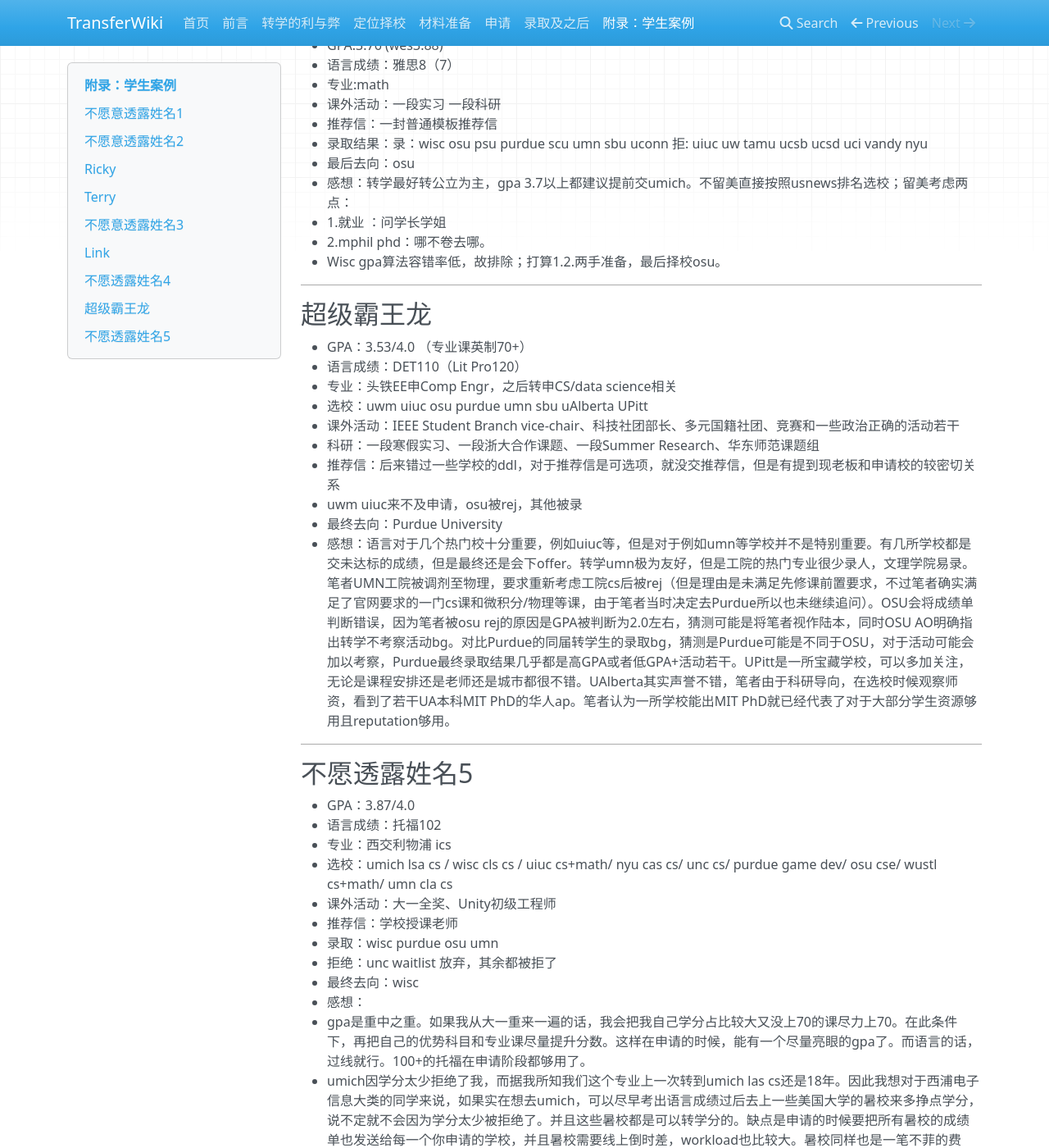
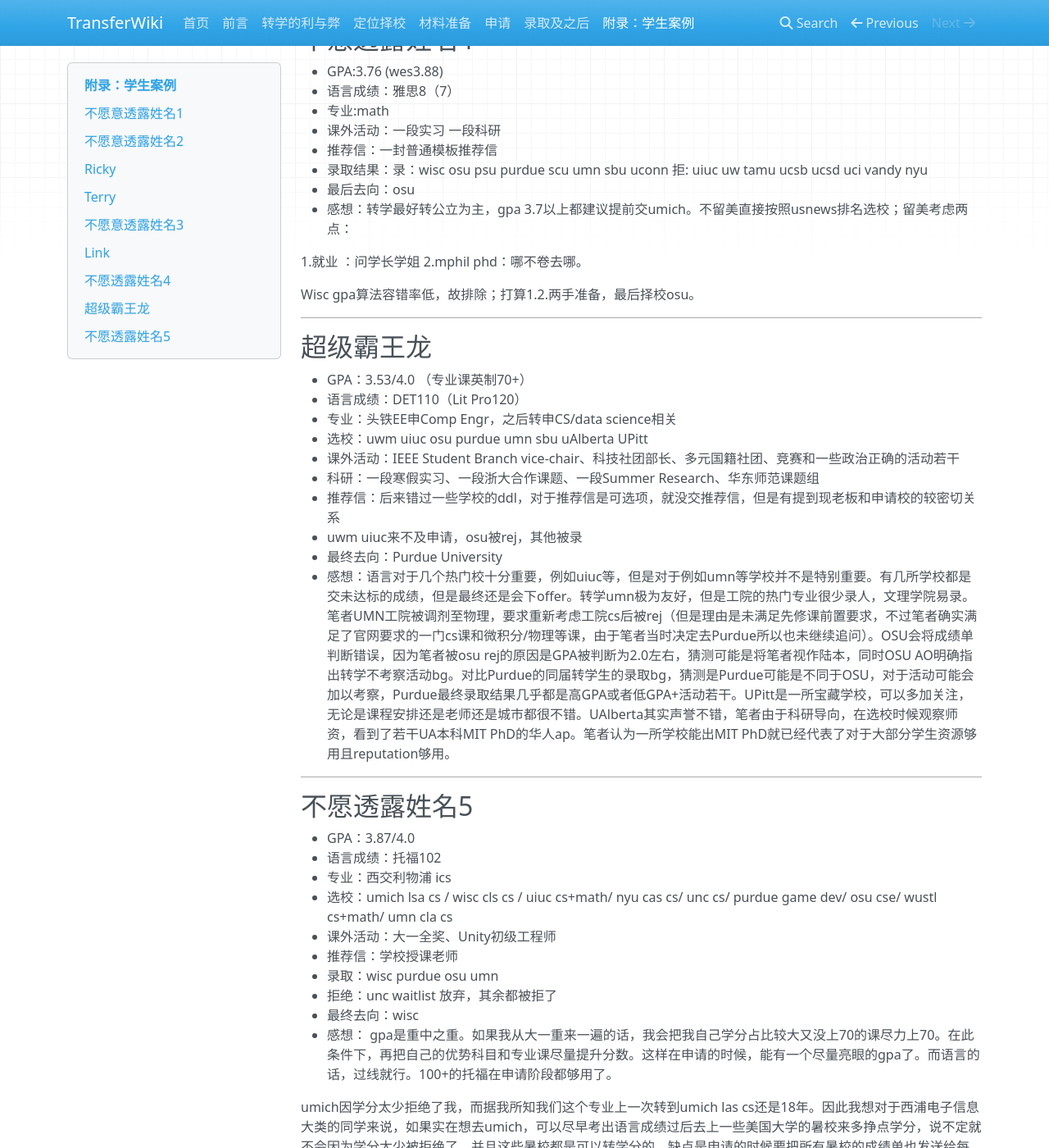
Before and after one commit to SihanXU/TransferWiki, an MkDocs documentation site: the page built from docs/bgs.md, in a window 1280 px wide and 1400 px high, scrolled down 2175 px. Shown: the whole window at 82% size. Built offline with MkDocs 1.6.1, drawn with Linux system fonts in a browser that asks for light colours; nearby versions of some CDN libraries.

Commit message:
Update bgs.md

```diff
--- a/docs/bgs.md
+++ b/docs/bgs.md
@@ -44,8 +44,10 @@
 - 录取结果：uiuc umn
 - 最后去向：uiuc
 - 感想：商科转学生可以到uiuc-econ后选择相关课程转专业到stem专业econometrics and quantitative economics; 可辅修math/CS有助申研和就业
-- 附:更详细的转学经历戳:  [Part1](https://mp.weixin.qq.com/s/RzOZaalfIzPSV1TxVscJgA)
-- 以及:   [Part2](https://mp.weixin.qq.com/s/oCb_urW7uxJXfQ6jd_vRjw)
+
+  附:更详细的转学经历戳:  [Part1](https://mp.weixin.qq.com/s/RzOZaalfIzPSV1TxVscJgA)
+
+  以及:   [Part2](https://mp.weixin.qq.com/s/oCb_urW7uxJXfQ6jd_vRjw)
 
 ***
 
@@ -105,9 +107,11 @@
 - 录取结果：录：wisc osu psu purdue scu umn sbu uconn 拒: uiuc uw tamu ucsb ucsd uci vandy nyu
 - 最后去向：osu
 - 感想：转学最好转公立为主，gpa 3.7以上都建议提前交umich。不留美直接按照usnews排名选校；留美考虑两点：
-- 1.就业 ：问学长学姐
-- 2.mphil phd：哪不卷去哪。
-- Wisc gpa算法容错率低，故排除；打算1.2.两手准备，最后择校osu。
+
+  1.就业 ：问学长学姐
+  2.mphil phd：哪不卷去哪。
+
+  Wisc gpa算法容错率低，故排除；打算1.2.两手准备，最后择校osu。
 
 ***
 
@@ -136,9 +140,14 @@
 - 拒绝：unc waitlist 放弃，其余都被拒了
 - 最终去向：wisc
 - 感想：
-- gpa是重中之重。如果我从大一重来一遍的话，我会把我自己学分占比较大又没上70的课尽力上70。在此条件下，再把自己的优势科目和专业课尽量提升分数。这样在申请的时候，能有一个尽量亮眼的gpa了。而语言的话，过线就行。100+的托福在申请阶段都够用了。
-- umich因学分太少拒绝了我，而据我所知我们这个专业上一次转到umich las cs还是18年。因此我想对于西浦电子信息大类的同学来说，如果实在想去umich，可以尽早考出语言成绩过后去上一些美国大学的暑校来多挣点学分，说不定就不会因为学分太少被拒绝了。并且这些暑校都是可以转学分的。缺点是申请的时候要把所有暑校的成绩单也发送给每一个你申请的学校，并且暑校需要线上倒时差，workload也比较大。暑校同样也是一笔不菲的费用，一个暑校约合1-2w人民币。因此，不感兴趣的同学也不用强迫自己“为上而上”了。
-- 对于转学生来说，活动其实不太会看，更重要的是你从你所做的活动中能学到什么。功利点说，这是给你的文书提供素材；不功利地说，不同的活动和软背景也是你对于自己未来发展兴趣的探索和试错。
-- 中介选校倾向综排高的学校，我个人猜测这样录取了他们比较好发喜报。对他们来说，没录取了也不亏，而且申了也是增加我录取的总几率。但是我现在想起来，虽说近几年转学竞争愈发激烈，但是只要好好选择保底学校，个人条件不太差，全聚德也是不太可能的。nyu wustl这些我不感兴趣的，当初其实可以完全不申，或者换成umass这种我更感兴趣的学校。后来我也是因为对这两所完全无感，导致这几所学校文书我都写得很艰难，完全没有动力写。并且我3/31号之前，只有一个umn的offer，这就导致我仍然在很慌张但是又很不情愿地写nyu的文书。结果3/31号wisc就给我下offer了。早知道我真不写的。
-- umn osu都不要文书，umn网上花个一个小时填一下。osu网站反应慢，可能需要两个小时填一填，所以这两个学校都是绝对不用找中介的。如果中介要求你选保底校，选其他需要文书的保底就行了。我osu是给中介申的，umn是我自己申的。
-- 关于中介，我个人觉得有点亏。虽然有一部分钱花出去，是为了放心的，因为感觉中介有经验，能给你更多指引。我想如果要省钱，或许不用每个人都请中介，剩下在群里问问就行了。
+  gpa是重中之重。如果我从大一重来一遍的话，我会把我自己学分占比较大又没上70的课尽力上70。在此条件下，再把自己的优势科目和专业课尽量提升分数。这样在申请的时候，能有一个尽量亮眼的gpa了。而语言的话，过线就行。100+的托福在申请阶段都够用了。
+
+  umich因学分太少拒绝了我，而据我所知我们这个专业上一次转到umich las cs还是18年。因此我想对于西浦电子信息大类的同学来说，如果实在想去umich，可以尽早考出语言成绩过后去上一些美国大学的暑校来多挣点学分，说不定就不会因为学分太少被拒绝了。并且这些暑校都是可以转学分的。缺点是申请的时候要把所有暑校的成绩单也发送给每一个你申请的学校，并且暑校需要线上倒时差，workload也比较大。暑校同样也是一笔不菲的费用，一个暑校约合1-2w人民币。因此，不感兴趣的同学也不用强迫自己“为上而上”了。
+
+  对于转学生来说，活动其实不太会看，更重要的是你从你所做的活动中能学到什么。功利点说，这是给你的文书提供素材；不功利地说，不同的活动和软背景也是你对于自己未来发展兴趣的探索和试错。
+
+  中介选校倾向综排高的学校，我个人猜测这样录取了他们比较好发喜报。对他们来说，没录取了也不亏，而且申了也是增加我录取的总几率。但是我现在想起来，虽说近几年转学竞争愈发激烈，但是只要好好选择保底学校，个人条件不太差，全聚德也是不太可能的。nyu wustl这些我不感兴趣的，当初其实可以完全不申，或者换成umass这种我更感兴趣的学校。后来我也是因为对这两所完全无感，导致这几所学校文书我都写得很艰难，完全没有动力写。并且我3/31号之前，只有一个umn的offer，这就导致我仍然在很慌张但是又很不情愿地写nyu的文书。结果3/31号wisc就给我下offer了。早知道我真不写的。
+
+  umn osu都不要文书，umn网上花个一个小时填一下。osu网站反应慢，可能需要两个小时填一填，所以这两个学校都是绝对不用找中介的。如果中介要求你选保底校，选其他需要文书的保底就行了。我osu是给中介申的，umn是我自己申的。
+
+  关于中介，我个人觉得有点亏。虽然有一部分钱花出去，是为了放心的，因为感觉中介有经验，能给你更多指引。我想如果要省钱，或许不用每个人都请中介，剩下在群里问问就行了。
```
